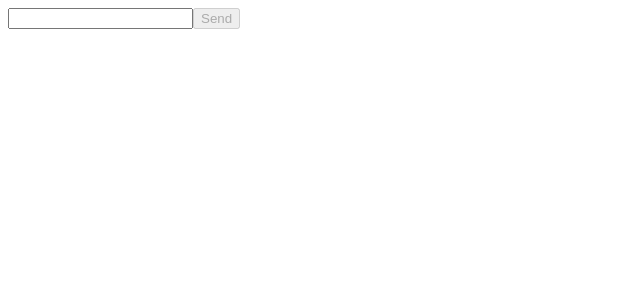
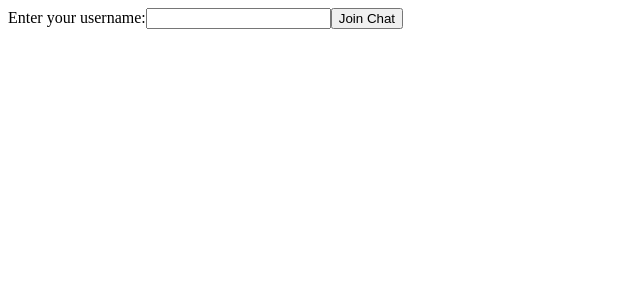
Before and after one commit to markwetzel/ChatApp, a React app in the folder client/: page / in a window 1280 px wide. Shown: the top 300 px of the page, without its empty margins (0-640 px from the left). Built offline with nearby package versions, Linux system fonts and the light colour scheme; the HTML template or start-up script is replaced by a standard one.

Commit message:
Add username page (replace prompt)

```diff
--- a/client/src/components/App.tsx
+++ b/client/src/components/App.tsx
@@ -1,14 +1,33 @@
-import { ChatProvider } from "../context/ChatContext";
+import { useContext, useState, useEffect } from "react";
+import { ChatContext } from "../context/ChatContext";
 import ChatInput from "./ChatInput";
 import ChatWindow from "./ChatWindow";
+import UserList from "./UserList";
+import UsernamePage from "./UsernamePage";
 
-type Props = {};
+const App = () => {
+  const { addUser } = useContext(ChatContext);
+  const [username, setUsername] = useState("");
+  const [isUserAdded, setIsUserAdded] = useState(false);
 
-const App = (props: Props) => {
-  return <ChatProvider>
-    <ChatWindow />
-    <ChatInput />
-  </ChatProvider>;
+  useEffect(() => {
+    if (username && !isUserAdded) {
+      addUser(username);
+      setIsUserAdded(true);
+    }
+  }, [username, isUserAdded, addUser]);
+
+  if (!isUserAdded) {
+    return <UsernamePage setUsername={setUsername} />;
+  }
+
+  return (
+    <>
+      <ChatWindow />
+      <UserList />
+      <ChatInput />
+    </>
+  );
 };
 
 export default App;
--- a/client/src/components/ChatInput.tsx
+++ b/client/src/components/ChatInput.tsx
@@ -18,7 +18,7 @@ const ChatInput = () => {
   const sendMessage = () => {
     if (input.trim() === "") return;
 
-    addMessage(input);
+    addMessage("12345", input);
     setInput("");
   };
 
--- a/client/src/components/UserList.tsx
+++ b/client/src/components/UserList.tsx
@@ -0,0 +1,19 @@
+import { useContext } from "react";
+import { ChatContext } from "../context/ChatContext";
+
+const UserList = () => {
+  const { users } = useContext(ChatContext);
+
+  return (
+    <div>
+      <h3>User List</h3>
+      <ul>
+        {users.map((user) => (
+          <li key={user.id}>{user.username}</li>
+        ))}
+      </ul>
+    </div>
+  );
+};
+
+export default UserList;
--- /dev/null
+++ b/client/src/components/UsernamePage.tsx
@@ -0,0 +1,32 @@
+import React, { useState } from "react";
+
+interface UsernamePageProps {
+  setUsername: (username: string) => void;
+}
+
+const UsernamePage = ({ setUsername }: UsernamePageProps) => {
+  const [tempUsername, setTempUsername] = useState("");
+
+  const handleSubmit = (e: { preventDefault: () => void }) => {
+    e.preventDefault();
+    setUsername(tempUsername);
+  };
+
+  return (
+    <div>
+      <form onSubmit={handleSubmit}>
+        <label htmlFor='username'>Enter your username:</label>
+        <input
+          id='username'
+          type='text'
+          value={tempUsername}
+          onChange={(e) => setTempUsername(e.target.value)}
+          required
+        />
+        <button type='submit'>Join Chat</button>
+      </form>
+    </div>
+  );
+};
+
+export default UsernamePage;
--- a/client/src/context/ChatContext.tsx
+++ b/client/src/context/ChatContext.tsx
@@ -1,18 +1,19 @@
 import React, { createContext, useState } from "react";
-
-interface Message {
-  text: string;
-  timestamp: Date;
-}
+import { Message } from "../components/Message";
+import { User } from "../components/User";
 
 // Shape of our context state
 interface ChatContextType {
+  users: User[];
+  addUser: (username: string) => void;
   messages: Message[];
-  addMessage: (message: string) => void;
+  addMessage: (userId: string, message: string) => void;
 }
 
 // We create the context with a default value
 export const ChatContext = createContext<ChatContextType>({
+  users: [],
+  addUser: () => {},
   messages: [],
   addMessage: () => {},
 });
@@ -22,8 +23,13 @@ interface ChatProviderProps {
 }
 
 export const ChatProvider: React.FC<ChatProviderProps> = ({ children }) => {
+  const [users, setUsers] = useState<User[]>([]);
   const [messages, setMessages] = useState<Message[]>([]);
 
+  const addUser = (username: string) => {
+    const newUser: User = { id: generateUniqueId(), username }; // Implement generateUniqueId function
+    setUsers((prevUsers) => [...prevUsers, newUser]);
+  };
   const addMessage = (message: string) => {
     const newMessage: Message = {
       text: message,
@@ -33,8 +39,11 @@ export const ChatProvider: React.FC<ChatProviderProps> = ({ children }) => {
   };
 
   return (
-    <ChatContext.Provider value={{ messages, addMessage }}>
+    <ChatContext.Provider value={{ messages, addMessage, addUser, users }}>
       {children}
     </ChatContext.Provider>
   );
 };
+function generateUniqueId(): string {
+  return Math.random().toString(36).substr(2, 9);
+}
--- a/client/src/index.tsx
+++ b/client/src/index.tsx
@@ -1,7 +1,17 @@
 // src/index.tsx
+import React from 'react';
 import { createRoot } from 'react-dom/client';
 import App from './components/App';
+import { ChatProvider } from './context/ChatContext'; // Import ChatProvider
 
 const container = document.getElementById('root') as HTMLElement;
 const root = createRoot(container);
-root.render(<App />); // Use root.render instead of ReactDOM.render - React 18
+
+// Wrap the App component with ChatProvider
+root.render(
+  <React.StrictMode>
+    <ChatProvider>
+      <App />
+    </ChatProvider>
+  </React.StrictMode>
+);
```
Also changed, not shown: 1 other file (tests, documents, lock files or other folders).
